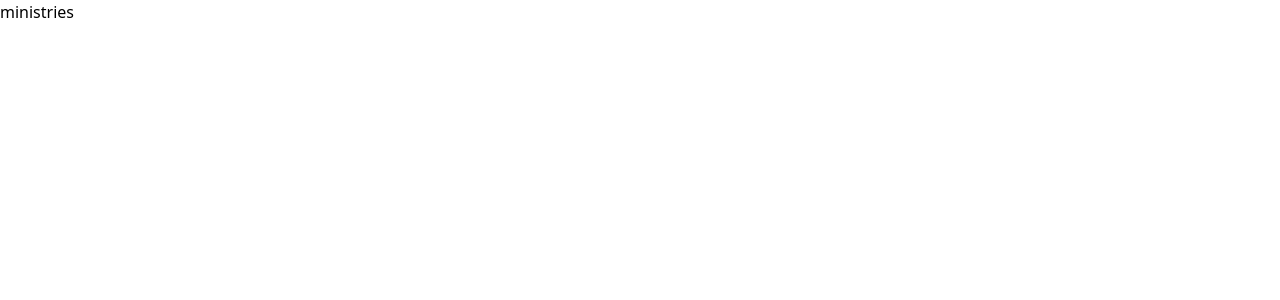
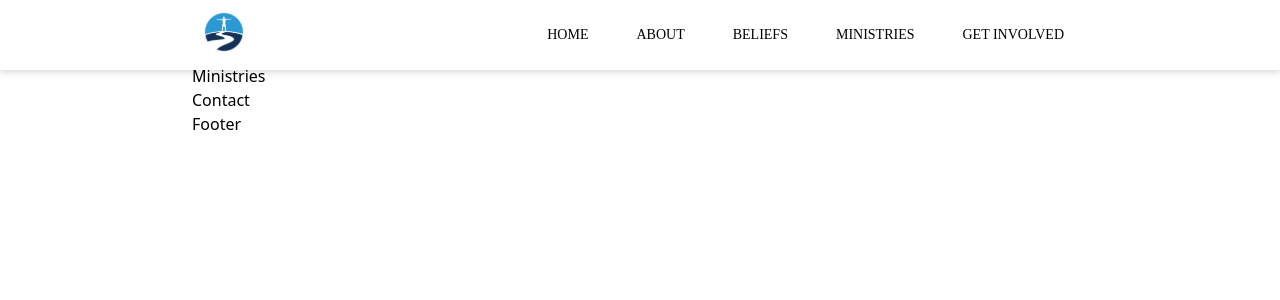
Before and after one commit to AaronTheDesigner/the-way, a Next.js app: page /ministries in a window 1280 px wide. Shown: the top 300 px of the page. Built offline with nearby package versions, Linux system fonts and the light colour scheme.

Commit message:
nav complete. added to all pages

```diff
--- a/components/Container.js
+++ b/components/Container.js
@@ -2,7 +2,7 @@ import React from 'react'
 
 const Container = ({ children }) => {
   return (
-    <div className='lg:px-40 md:px-12 xl:px-48'>
+    <div className='lg:px-40 md:px-12 xl:px-48 h-full'>
         {children}
     </div>
   )
--- a/components/FullNav.js
+++ b/components/FullNav.js
@@ -7,16 +7,40 @@ import icon from '../public/images/the-way-icon.svg'
 const FullNav = () => {
   return (
 
-      <div className='fixed top-0 left-0 invisible -z-10 md:visible md:z-50 w-full bg-white drop-shadow-md h-16'>
+      <div className='fixed top-0 left-0 invisible -z-10 md:visible md:z-50 w-full bg-white drop-shadow-md'>
         <Container>
-        <div className="h-full flex justify-between">
+        <div className="flex justify-between">
           <div className="w-16">
               <Image
                 src={icon}
               />
           </div>
-          <div className="flex nav-full">
-
+          <div className="flex font-nav uppercase">
+              <Link href="/">
+                <a className="h-full px-6 md:text-xs lg:text-sm grid place-items-center hover:bg-pale transition-colors">
+                  Home
+                </a>
+              </Link>
+              <Link href="/about">
+                <a className="h-full px-6 md:text-xs lg:text-sm grid place-items-center hover:bg-pale transition-colors">
+                  About
+                </a>
+              </Link>
+              <Link href="/beliefs">
+                <a className="h-full px-6 md:text-xs lg:text-sm grid place-items-center hover:bg-pale transition-colors">
+                  Beliefs
+                </a>
+              </Link>
+              <Link href="/ministries">
+                <a className="h-full px-6 md:text-xs lg:text-sm grid place-items-center hover:bg-pale transition-colors">
+                  Ministries
+                </a>
+              </Link>
+              <Link href="/getinvolved">
+                <a className="h-full px-6 md:text-xs lg:text-sm grid place-items-center hover:bg-pale transition-colors">
+                  Get Involved
+                </a>
+              </Link>
           </div>
         </div>
         </Container>
--- a/components/MobileNav.js
+++ b/components/MobileNav.js
@@ -19,13 +19,13 @@ const MobileNav = () => {
   const Panel = ({children}) => {
     if (open === false) {
       return (
-        <div className='md:invisible md:-z-10 drop-shadow-md bg-white -translate-y-48 fixed top-0 left-0 z-50 w-full font-nav uppercase text-xs'>
+        <div className='md:invisible md:-z-10 md:h-0 drop-shadow-md bg-white -translate-y-48 fixed top-0 left-0 z-50 w-full font-nav uppercase text-xs'>
           {children}
         </div>
       )
     } else {
       return (
-        <div className='md:invisible md:-z-10 drop-shadow-md bg-white fixed top-0 left-0 z-50 w-full font-nav uppercase text-xs'>
+        <div className='md:invisible md:-z-10 md:h-0 drop-shadow-md bg-white fixed top-0 left-0 z-50 w-full font-nav uppercase text-xs'>
           {children}
         </div>
       )
--- a/components/Padding.js
+++ b/components/Padding.js
@@ -2,7 +2,7 @@ import React from 'react'
 
 const Padding = ({children}) => {
   return (
-    <div className='pt-14'>
+    <div className='pt-16'>
         {children}
     </div>
   )
--- a/pages/about.js
+++ b/pages/about.js
@@ -1,8 +1,16 @@
 import React from 'react'
+import Layout from '../components/Layout'
+import Padding from '../components/Padding'
+
 
 const about = () => {
   return (
-    <div>about</div>
+    <Layout>
+      <Padding>
+        About
+      </Padding>
+    </Layout>
+
   )
 }
 
--- a/pages/beliefs.js
+++ b/pages/beliefs.js
@@ -1,8 +1,14 @@
 import React from 'react'
+import Layout from '../components/Layout'
+import Padding from '../components/Padding'
 
 const beliefs = () => {
   return (
-    <div>beliefs</div>
+    <Layout>
+      <Padding>
+        Beliefs
+      </Padding>
+    </Layout>
   )
 }
 
--- a/pages/getinvolved.js
+++ b/pages/getinvolved.js
@@ -1,8 +1,14 @@
 import React from 'react'
+import Padding from '../components/Padding'
+import Layout from '../components/Layout'
 
 const getinvolved = () => {
   return (
-    <div>getinvolved</div>
+    <Layout>
+      <Padding>
+        Get Involved
+      </Padding>
+    </Layout>
   )
 }
 
--- a/pages/ministries.js
+++ b/pages/ministries.js
@@ -1,8 +1,14 @@
 import React from 'react'
+import Layout from '../components/Layout'
+import Padding from '../components/Padding'
 
 const ministries = () => {
   return (
-    <div>ministries</div>
+    <Layout>
+      <Padding>
+        Ministries
+      </Padding>
+    </Layout>
   )
 }
 
```
